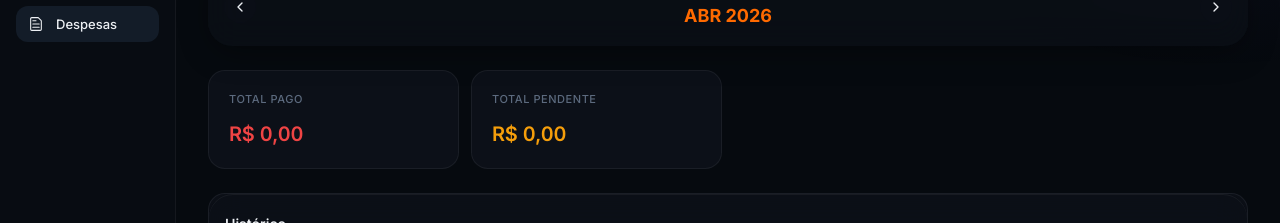
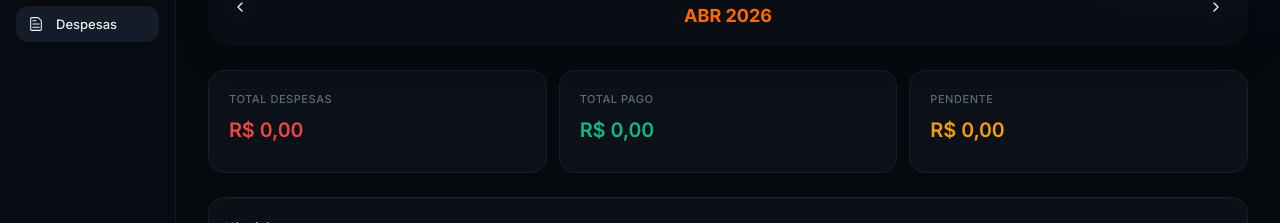
Before and after one commit to PEDROCAVALCANTE/pacontrol, a React (Vite) app: page /expenses in a window 1280 px wide. Shown: the part 209-432 px from the top of the page. Built offline with nearby package versions, Linux system fonts and the light colour scheme; no server answers; the database is empty; sample sign-in values are in the browser's storage.

Commit message:
feat: comparação mês anterior nas despesas

```diff
--- a/src/pages/Expenses.tsx
+++ b/src/pages/Expenses.tsx
@@ -73,13 +73,27 @@ export default function ExpensesPage() {
     loadData();
   };
 
-  const monthExpenses = expenses.filter(e => {
+  const filterByMonth = (month: Date) => expenses.filter(e => {
     const d = new Date(e.date);
-    return d.getMonth() === currentViewMonth.getMonth() && d.getFullYear() === currentViewMonth.getFullYear();
+    return d.getMonth() === month.getMonth() && d.getFullYear() === month.getFullYear();
   });
 
+  const prevMonth = subMonths(currentViewMonth, 1);
+  const monthExpenses = filterByMonth(currentViewMonth);
+  const prevMonthExpenses = filterByMonth(prevMonth);
+
+  const monthTotal = monthExpenses.reduce((acc, e) => acc + Number(e.amount), 0);
   const monthPaidTotal = monthExpenses.filter(e => e.paid).reduce((acc, e) => acc + Number(e.amount), 0);
   const monthPendingTotal = monthExpenses.filter(e => !e.paid).reduce((acc, e) => acc + Number(e.amount), 0);
+
+  const prevMonthTotal = prevMonthExpenses.reduce((acc, e) => acc + Number(e.amount), 0);
+  const prevMonthPaidTotal = prevMonthExpenses.filter(e => e.paid).reduce((acc, e) => acc + Number(e.amount), 0);
+
+  const totalDiff = prevMonthTotal > 0 ? ((monthTotal - prevMonthTotal) / prevMonthTotal) * 100 : null;
+  const paidDiff  = prevMonthPaidTotal > 0 ? ((monthPaidTotal - prevMonthPaidTotal) / prevMonthPaidTotal) * 100 : null;
+
+  const fmt = (v: number) => new Intl.NumberFormat('pt-BR', { style: 'currency', currency: 'BRL' }).format(v);
+  const prevLabel = format(prevMonth, 'MMM', { locale: ptBR }).replace('.', '');
 
   return (
     <div className="space-y-6">
@@ -135,17 +149,29 @@ export default function ExpensesPage() {
         </Button>
       </div>
 
-      <div className="grid gap-3 sm:grid-cols-2 lg:grid-cols-4">
+      <div className="grid gap-3 sm:grid-cols-3">
+        {/* Total do mês */}
         {[
-          { label: 'Total Pago',     value: monthPaidTotal,    color: '#EF4444' },
-          { label: 'Total Pendente', value: monthPendingTotal, color: '#F59E0B' },
+          { label: 'Total Despesas', value: monthTotal, prev: prevMonthTotal, diff: totalDiff, color: '#EF4444' },
+          { label: 'Total Pago',     value: monthPaidTotal, prev: prevMonthPaidTotal, diff: paidDiff, color: '#10B981' },
+          { label: 'Pendente',       value: monthPendingTotal, prev: null, diff: null, color: '#F59E0B' },
         ].map((item, i) => (
           <motion.div key={item.label} initial={{ opacity: 0, y: 16 }} animate={{ opacity: 1, y: 0 }} transition={{ delay: i * 0.07 }}>
             <div className="rounded-xl p-5 card-interactive" style={{ background: 'var(--card)', border: '1px solid var(--border)' }}>
-              <p className="text-[11px] font-medium text-muted-foreground uppercase tracking-wider mb-3">{item.label}</p>
-              <p className="tabular text-xl font-semibold" style={{ color: item.color }}>
-                {new Intl.NumberFormat('pt-BR', { style: 'currency', currency: 'BRL' }).format(item.value)}
+              <p className="text-[11px] font-medium text-muted-foreground uppercase tracking-wider mb-2">{item.label}</p>
+              <p className="tabular text-xl font-semibold mb-2" style={{ color: item.color }}>
+                {fmt(item.value)}
               </p>
+              {item.diff !== null && item.prev !== null ? (
+                <div className="flex items-center gap-2">
+                  <span className={`text-xs font-semibold px-1.5 py-0.5 rounded-md ${item.diff > 0 ? 'bg-red-500/10 text-red-400' : item.diff < 0 ? 'bg-emerald-500/10 text-emerald-400' : 'bg-muted text-muted-foreground'}`}>
+                    {item.diff > 0 ? '▲' : item.diff < 0 ? '▼' : '–'} {Math.abs(item.diff).toFixed(1)}%
+                  </span>
+                  <span className="text-[10px] text-muted-foreground">{prevLabel}: {fmt(item.prev)}</span>
+                </div>
+              ) : item.prev !== null && item.prev > 0 ? (
+                <span className="text-[10px] text-muted-foreground">{prevLabel}: {fmt(item.prev)}</span>
+              ) : null}
             </div>
           </motion.div>
         ))}
```
